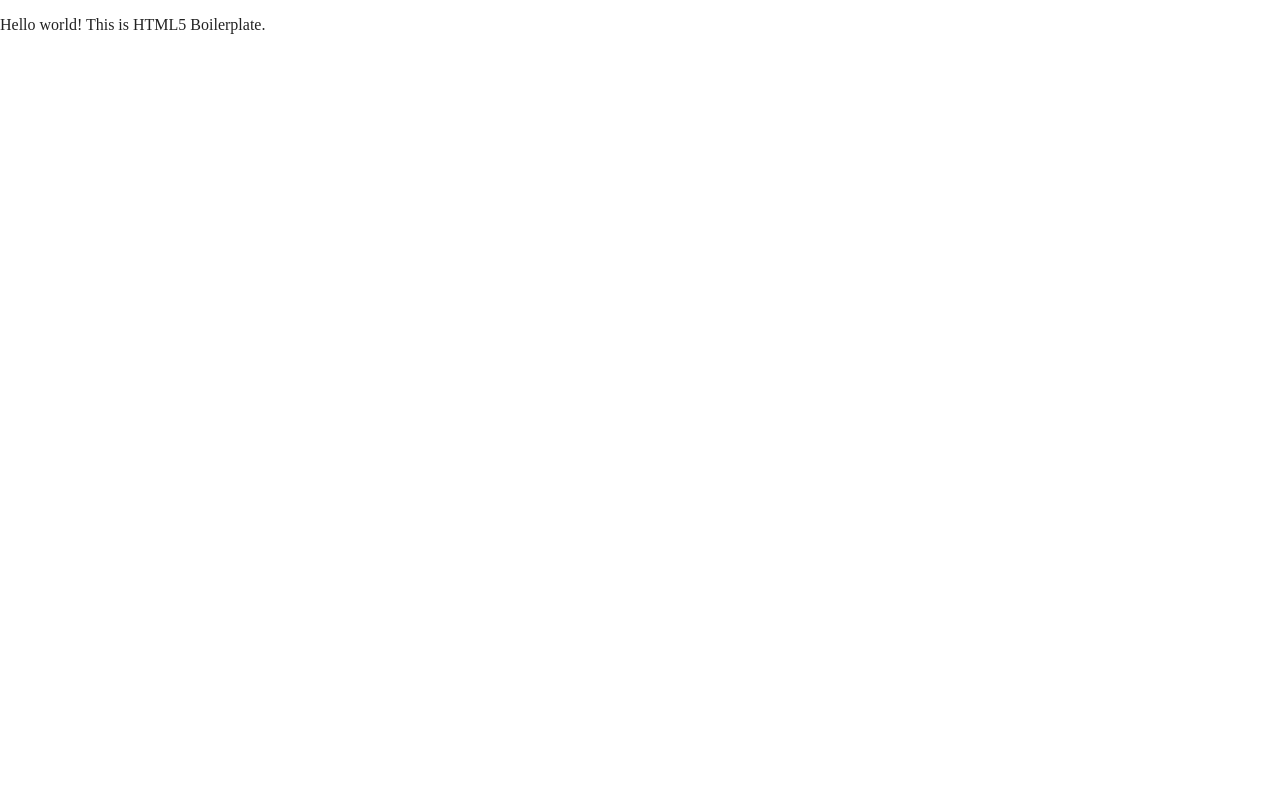
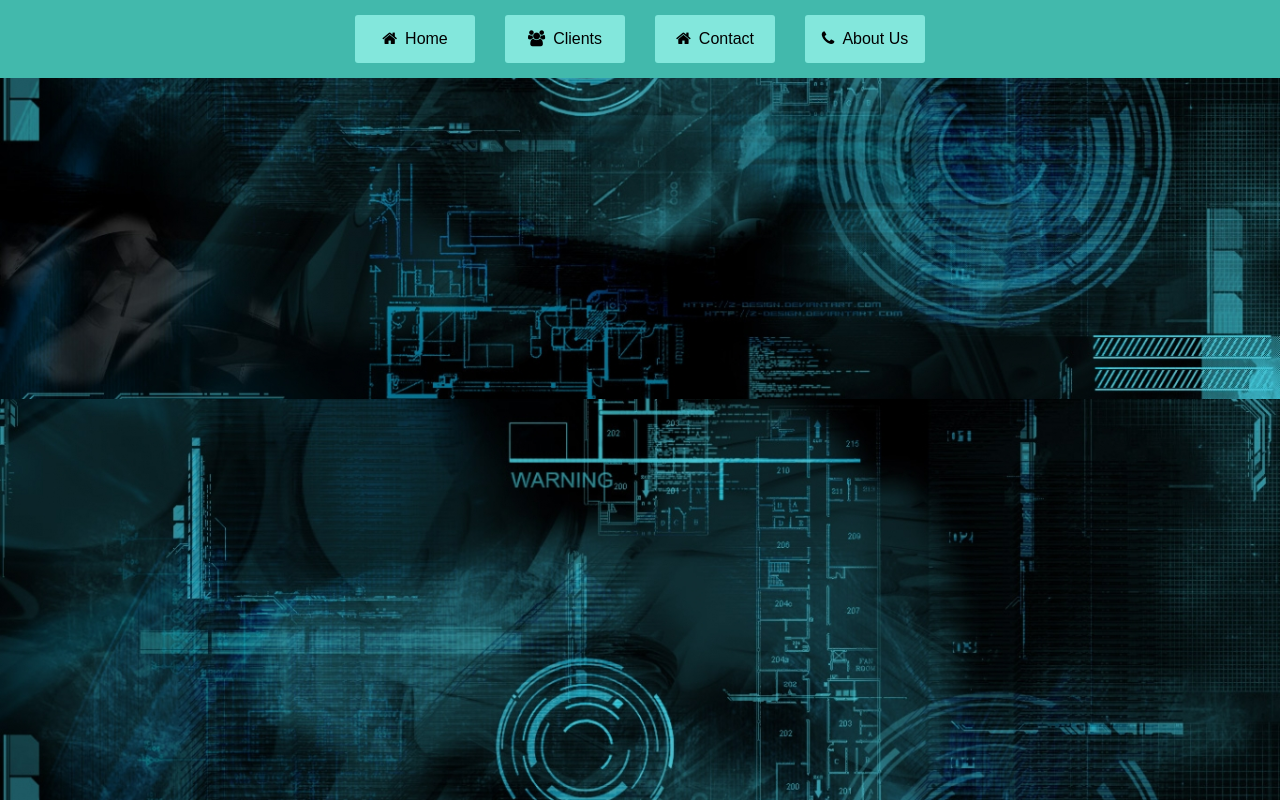
Before and after one commit to Faruk-A/exercise1, a website built with Parcel: page index.html in a window 1280 px wide. Built offline with nearby package versions, Linux system fonts and the light colour scheme.

Commit message:
Designed with CSS

```diff
--- /dev/null
+++ b/css/first.css
@@ -0,0 +1,43 @@
+* {
+  padding: 0;
+  margin: 0;
+  box-sizing: border-box;
+}
+
+body {
+  background-image: url(./HD-Technology-2.jpg);
+  background-size: cover;
+  background-position: center;
+  font-family: sans-serif;
+}
+
+.menu-bar {
+  background: rgb(66, 185, 172);
+  text-align: center;
+}
+
+.menu-bar ul {
+  display: inline-flex;
+  list-style: none;
+}
+
+.menu-bar ul li {
+  width: 120px;
+  margin: 15px;
+  padding: 15px;
+}
+
+.menu-bar ul li a {
+  text-decoration: none;
+  color: #000;
+}
+
+.active,
+.menu-bar ul li:hover {
+  background: rgb(131, 231, 220);
+  border-radius: 3px;
+}
+
+.menu-bar .fa {
+  margin-right: 8px;
+}
--- a/index.html
+++ b/index.html
@@ -1,41 +1,66 @@
-<!doctype html>
+<!DOCTYPE html>
 <html class="no-js" lang="">
+  <head>
+    <meta charset="utf-8" />
+    <title>i-TECH</title>
+    <meta name="description" content="" />
+    <meta name="viewport" content="width=device-width, initial-scale=1" />
 
-<head>
-  <meta charset="utf-8">
-  <title></title>
-  <meta name="description" content="">
-  <meta name="viewport" content="width=device-width, initial-scale=1">
+    <meta property="og:title" content="" />
+    <meta property="og:type" content="" />
+    <meta property="og:url" content="" />
+    <meta property="og:image" content="" />
 
-  <meta property="og:title" content="">
-  <meta property="og:type" content="">
-  <meta property="og:url" content="">
-  <meta property="og:image" content="">
-
-  <link rel="manifest" href="site.webmanifest">
-  <link rel="apple-touch-icon" href="icon.png">
+    <link rel="manifest" href="site.webmanifest" />
+    <link rel="apple-touch-icon" href="icon.png" />
     <!-- Place favicon.ico in the root directory -->
 
-  <link rel="stylesheet" href="css/normalize.css">
-  <link rel="stylesheet" href="css/main.css">
+    <link rel="stylesheet" href="css/normalize.css" />
+    <link rel="stylesheet" href="css/main.css" />
+    <link rel="stylesheet" href="css/first.css" />
+    <link
+      rel="stylesheet"
+      href="https://stackpath.bootstrapcdn.com/font-awesome/4.7.0/css/font-awesome.min.css"
+    />
 
-  <meta name="theme-color" content="#fafafa">
+    <meta name="theme-color" content="#fafafa" />
   </head>
 
   <body>
-
     <!-- Add your site or application content here -->
-  <p>Hello world! This is HTML5 Boilerplate.</p>
     <script src="js/vendor/modernizr-3.11.2.min.js"></script>
     <script src="js/plugins.js"></script>
     <script src="js/main.js"></script>
 
+    <div class="menu-bar">
+      <ul>
+        <li class="active">
+          <a href="#"><i class="fa fa-home"></i>Home</a>
+        </li>
+        <li class="active">
+          <a href="#"><i class="fa fa-users"></i>Clients</a>
+        </li>
+        <li class="active">
+          <a href="#"><i class="fa fa-home"></i>Contact</a>
+        </li>
+        <li class="active">
+          <a href="#"><i class="fa fa-phone"></i>About Us</a>
+        </li>
+      </ul>
+    </div>
+
     <!-- Google Analytics: change UA-XXXXX-Y to be your site's ID. -->
     <script>
-    window.ga = function () { ga.q.push(arguments) }; ga.q = []; ga.l = +new Date;
-    ga('create', 'UA-XXXXX-Y', 'auto'); ga('set', 'anonymizeIp', true); ga('set', 'transport', 'beacon'); ga('send', 'pageview')
+      window.ga = function () {
+        ga.q.push(arguments);
+      };
+      ga.q = [];
+      ga.l = +new Date();
+      ga("create", "UA-XXXXX-Y", "auto");
+      ga("set", "anonymizeIp", true);
+      ga("set", "transport", "beacon");
+      ga("send", "pageview");
     </script>
     <script src="https://www.google-analytics.com/analytics.js" async></script>
   </body>
-
 </html>
```
Also changed, not shown: css/HD-Technology-2.jpg (added), img/HD-Technology-2.jpg (added), img/HD-Technology.jpg (added), 1 other file. Lines whose indentation alone changed are shown as unchanged.
